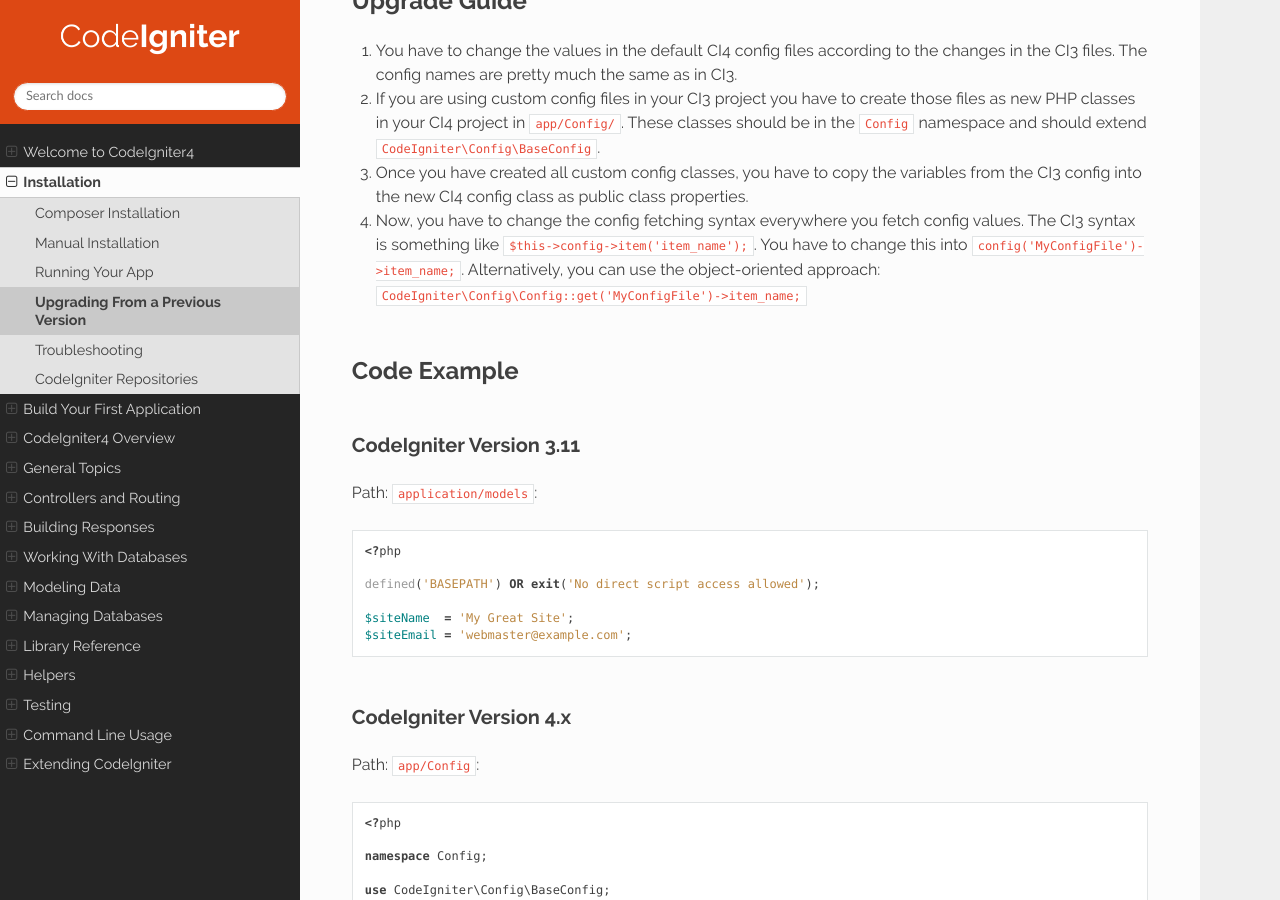
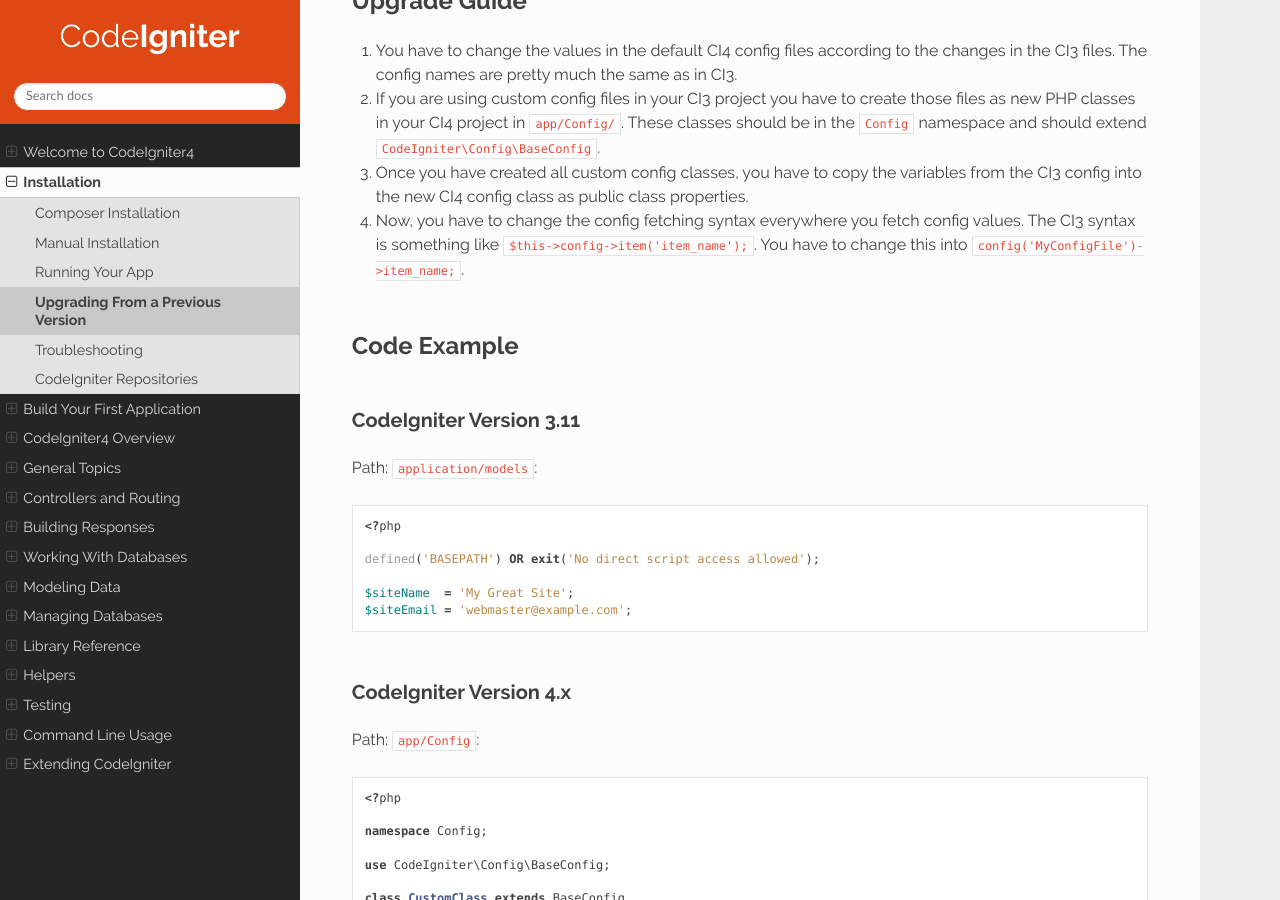
Before and after one commit to NEKOGET/ci4_user_guide_src, a Sphinx documentation site: the page built from source/installation/upgrade_configuration.rst, in a window 1280 px wide and 900 px high, scrolled down 637 px. Built offline with Sphinx 7.4.7 and the Read the Docs theme 2.0.0, drawn with Linux system fonts in a browser that asks for light colours.

Commit message:
docs: remove deprecated CodeIgniter\Config\Config::get() usage

```diff
--- a/source/installation/upgrade_configuration.rst
+++ b/source/installation/upgrade_configuration.rst
@@ -31,8 +31,7 @@ Upgrade Guide
    from the CI3 config into the new CI4 config class as public class properties.
 4. Now, you have to change the config fetching syntax everywhere you fetch config
    values. The CI3 syntax is something like ``$this->config->item('item_name');``.
-   You have to change this into ``config('MyConfigFile')->item_name;``. Alternatively,
-   you can use the object-oriented approach: ``CodeIgniter\Config\Config::get('MyConfigFile')->item_name;``
+   You have to change this into ``config('MyConfigFile')->item_name;``.
 
 Code Example
 ============
```
